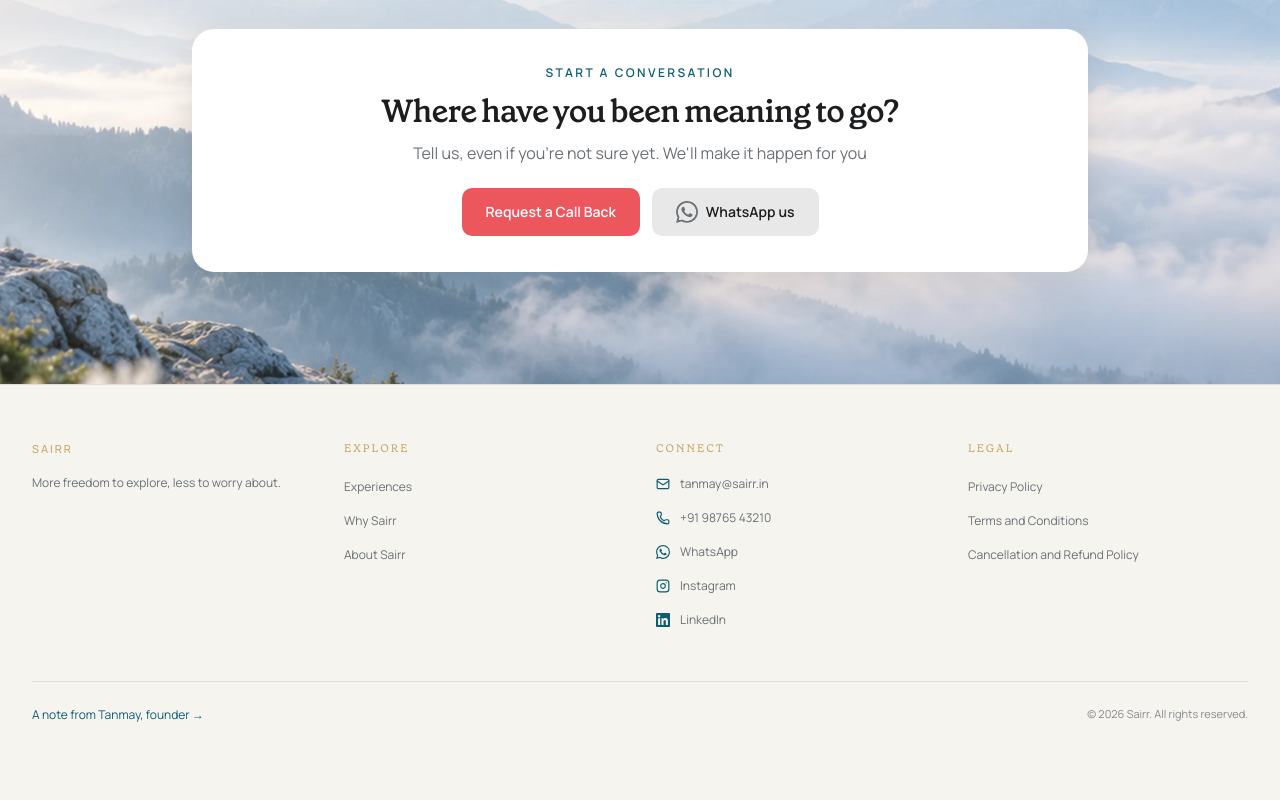
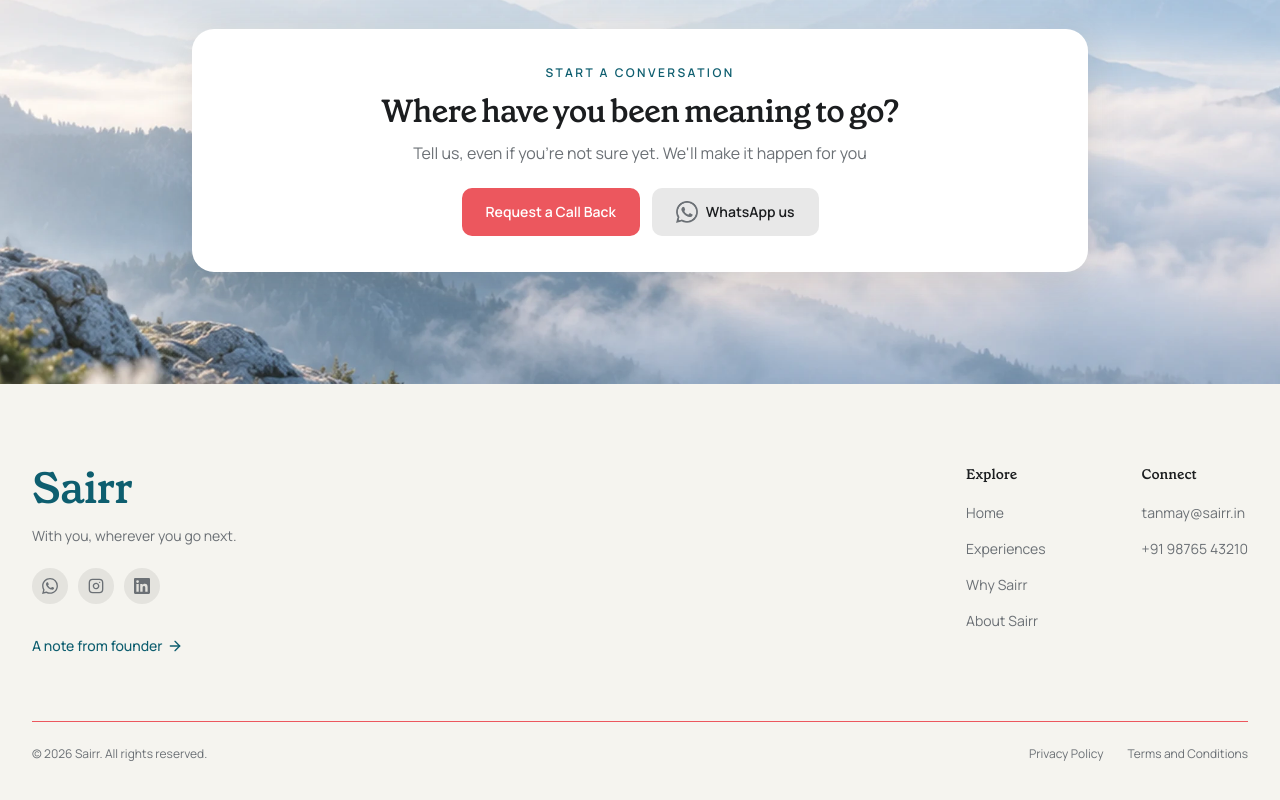
Before and after one commit to ServerlessTushar/sairr-website, a Next.js app: page / in a window 1280 px wide. Shown: the part 4663-5463 px from the top of the page. Before the commit the page ends 5442 px from the top, so only its background shows below. Built offline with nearby package versions, Linux system fonts and the light colour scheme.

Commit message:
footer redesigned

```diff
--- a/src/components/layout/Footer.tsx
+++ b/src/components/layout/Footer.tsx
@@ -1,20 +1,24 @@
 import Link from "next/link";
-import { Mail, Phone } from "lucide-react";
-import {
-  exploreLinks,
-  legalLinks,
-  siteConfig,
-  whatsappHref,
-} from "@/data/site";
+import { ArrowRight } from "lucide-react";
+import { siteConfig, whatsappHref } from "@/data/site";
+
+const CORAL = "#EC575E";
+
+const exploreLinks = [
+  { href: "/", label: "Home" },
+  { href: "/experiences", label: "Experiences" },
+  { href: "/why-sairr", label: "Why Sairr" },
+  { href: "/about", label: "About Sairr" },
+] as const;
+
+const bottomLegalLinks = [
+  { href: "/privacy", label: "Privacy Policy" },
+  { href: "/terms", label: "Terms and Conditions" },
+] as const;
 
 function WhatsAppIcon({ className }: { className?: string }) {
   return (
-    <svg
-      viewBox="0 0 24 24"
-      fill="currentColor"
-      className={className}
-      aria-hidden
-    >
+    <svg viewBox="0 0 24 24" fill="currentColor" className={className} aria-hidden>
       <path d="M17.472 14.382c-.297-.149-1.758-.867-2.03-.967-.273-.099-.471-.148-.67.15-.197.297-.767.966-.94 1.164-.173.199-.347.223-.644.075-.297-.15-1.255-.463-2.39-1.475-.883-.788-1.48-1.761-1.653-2.059-.173-.297-.018-.458.13-.606.134-.133.298-.347.446-.52.149-.174.198-.298.298-.497.099-.198.05-.371-.025-.52-.075-.149-.669-1.612-.916-2.207-.242-.579-.487-.5-.669-.51-.173-.008-.371-.01-.57-.01-.198 0-.52.074-.792.372-.272.297-1.04 1.016-1.04 2.479 0 1.462 1.065 2.875 1.213 3.074.149.198 2.096 3.2 5.077 4.487.71.306 1.263.489 1.694.625.712.227 1.36.195 1.871.118.571-.085 1.758-.719 2.006-1.413.248-.694.248-1.289.173-1.413-.074-.124-.272-.198-.57-.347m-5.421 7.403h-.004a9.87 9.87 0 01-5.031-1.378l-.361-.214-3.741.982.998-3.648-.235-.374a9.86 9.86 0 01-1.51-5.26c.001-5.45 4.436-9.884 9.888-9.884 2.64 0 5.122 1.03 6.988 2.898a9.825 9.825 0 012.893 6.994c-.003 5.45-4.435 9.884-9.885 9.884m8.413-18.297A11.815 11.815 0 0012.05 0C5.495 0 .16 5.335.157 11.892c0 2.096.547 4.142 1.588 5.945L.057 24l6.305-1.654a11.882 11.882 0 005.683 1.448h.005c6.554 0 11.89-5.335 11.893-11.893a11.821 11.821 0 00-3.48-8.413z" />
     </svg>
   );
@@ -41,38 +45,18 @@ function InstagramIcon({ className }: { className?: string }) {
 
 function LinkedInIcon({ className }: { className?: string }) {
   return (
-    <svg
-      viewBox="0 0 24 24"
-      fill="currentColor"
-      className={className}
-      aria-hidden
-    >
+    <svg viewBox="0 0 24 24" fill="currentColor" className={className} aria-hidden>
       <path d="M20.447 20.452h-3.554v-5.569c0-1.328-.027-3.037-1.852-3.037-1.853 0-2.136 1.445-2.136 2.939v5.667H9.351V9h3.414v1.561h.046c.477-.9 1.637-1.85 3.37-1.85 3.601 0 4.267 2.37 4.267 5.455v6.286zM5.337 7.433a2.062 2.062 0 01-2.063-2.065 2.064 2.064 0 112.063 2.065zm1.782 13.019H3.555V9h3.564v11.452zM22.225 0H1.771C.792 0 0 .774 0 1.729v20.542C0 23.227.792 24 1.771 24h20.451C23.2 24 24 23.227 24 22.271V1.729C24 .774 23.2 0 22.222 0h.003z" />
     </svg>
   );
 }
 
-const headingClassName =
-  "mb-4 text-[11px] font-medium uppercase tracking-[0.18em] text-gold";
-
-const linkClassName =
-  "inline-flex items-center gap-2.5 text-xs transition-colors hover:text-charcoal";
-
-const connectLinks = [
-  {
-    href: `mailto:${siteConfig.email}`,
-    label: siteConfig.email,
-    icon: Mail,
-  },
-  {
-    href: `tel:${siteConfig.phone}`,
-    label: siteConfig.phone,
-    icon: Phone,
-  },
+const socialLinks = [
   {
     href: whatsappHref(),
     label: "WhatsApp",
     icon: WhatsAppIcon,
+    external: true,
   },
   {
     href: siteConfig.social.instagram,
@@ -90,22 +74,57 @@ const connectLinks = [
 
 export function Footer() {
   return (
-    <footer className="border-t border-charcoal/10 bg-mist text-slate">
-      <div className="mx-auto max-w-7xl px-4 py-14 sm:px-6 lg:px-8">
-        <div className="grid grid-cols-1 gap-10 sm:grid-cols-2 lg:grid-cols-4 lg:gap-8">
-          <div>
-            <p className={headingClassName}>Sairr</p>
-            <p className="max-w-xs text-xs leading-relaxed">
-              {siteConfig.tagline}
+    <footer className="bg-mist text-slate">
+      <div className="mx-auto max-w-7xl px-4 py-16 sm:px-6 lg:px-8 lg:py-20">
+        <div className="flex flex-col gap-12 lg:flex-row lg:items-start lg:justify-between lg:gap-16">
+          <div className="max-w-sm">
+            <Link
+              href="/"
+              className="font-heading text-4xl font-semibold tracking-tight text-brand sm:text-[2.75rem]"
+            >
+              {siteConfig.name}
+            </Link>
+            <p className="mt-3 text-sm leading-relaxed text-slate">
+              With you, wherever you go next.
             </p>
+
+            <div className="mt-5 flex items-center gap-2.5">
+              {socialLinks.map((link) => {
+                const Icon = link.icon;
+                return (
+                  <a
+                    key={link.label}
+                    href={link.href}
+                    target="_blank"
+                    rel="noopener noreferrer"
+                    aria-label={link.label}
+                    className="flex size-9 items-center justify-center rounded-full bg-charcoal/8 text-slate transition-colors hover:bg-charcoal/12 hover:text-brand"
+                  >
+                    <Icon className="size-4" />
+                  </a>
+                );
+              })}
             </div>
 
+            <Link
+              href="/about#founder"
+              className="mt-8 inline-flex items-center gap-1 text-sm font-medium text-brand transition-colors hover:text-forest"
+            >
+              A note from founder
+              <ArrowRight className="size-4" />
+            </Link>
+          </div>
+
+          <div className="flex gap-16 sm:gap-20 lg:gap-24">
             <div>
-            <h4 className={headingClassName}>Explore</h4>
-            <ul className="space-y-2.5">
+              <h4 className="text-sm font-semibold text-charcoal">Explore</h4>
+              <ul className="mt-4 space-y-3">
                 {exploreLinks.map((link) => (
                   <li key={link.href}>
-                  <Link href={link.href} className={linkClassName}>
+                    <Link
+                      href={link.href}
+                      className="text-sm text-slate transition-colors hover:text-charcoal"
+                    >
                       {link.label}
                     </Link>
                   </li>
@@ -114,53 +133,49 @@ export function Footer() {
             </div>
 
             <div>
-            <h4 className={headingClassName}>Connect</h4>
-            <ul className="space-y-2.5">
-              {connectLinks.map((link) => {
-                const Icon = link.icon;
-
-                return (
-                  <li key={link.href}>
+              <h4 className="text-sm font-semibold text-charcoal">Connect</h4>
+              <ul className="mt-4 space-y-3">
+                <li>
                   <a
-                      href={link.href}
-                      {...("external" in link && link.external
-                        ? { target: "_blank", rel: "noopener noreferrer" }
-                        : {})}
-                      className={linkClassName}
+                    href={`mailto:${siteConfig.email}`}
+                    className="text-sm text-slate transition-colors hover:text-charcoal"
                   >
-                      <Icon className="size-3.5 shrink-0 text-brand" />
-                      <span>{link.label}</span>
+                    {siteConfig.email}
                   </a>
                 </li>
-                );
-              })}
-            </ul>
-          </div>
-
-          <div>
-            <h4 className={headingClassName}>Legal</h4>
-            <ul className="space-y-2.5">
-              {legalLinks.map((link) => (
-                <li key={link.href}>
-                  <Link href={link.href} className={linkClassName}>
-                    {link.label}
-                  </Link>
+                <li>
+                  <a
+                    href={`tel:${siteConfig.phone}`}
+                    className="text-sm text-slate transition-colors hover:text-charcoal"
+                  >
+                    {siteConfig.phone}
+                  </a>
                 </li>
-              ))}
               </ul>
             </div>
           </div>
+        </div>
 
-        <div className="mt-12 flex flex-col gap-3 border-t border-charcoal/10 pt-6 sm:flex-row sm:items-center sm:justify-between">
-          <Link
-            href="/about#founder"
-            className="text-xs text-brand transition-colors hover:text-forest"
+        <div
+          className="mt-14 border-t pt-6 sm:mt-16"
+          style={{ borderColor: CORAL }}
         >
-            A note from Tanmay, founder →
-          </Link>
-          <p className="text-[11px] text-slate/80">
+          <div className="flex flex-col gap-4 sm:flex-row sm:items-center sm:justify-between">
+            <p className="text-xs text-slate">
               © 2026 {siteConfig.name}. All rights reserved.
             </p>
+            <div className="flex flex-wrap gap-x-6 gap-y-2">
+              {bottomLegalLinks.map((link) => (
+                <Link
+                  key={link.href}
+                  href={link.href}
+                  className="text-xs text-slate transition-colors hover:text-charcoal"
+                >
+                  {link.label}
+                </Link>
+              ))}
+            </div>
+          </div>
         </div>
       </div>
     </footer>
```
Lines whose indentation alone changed are shown as unchanged.
